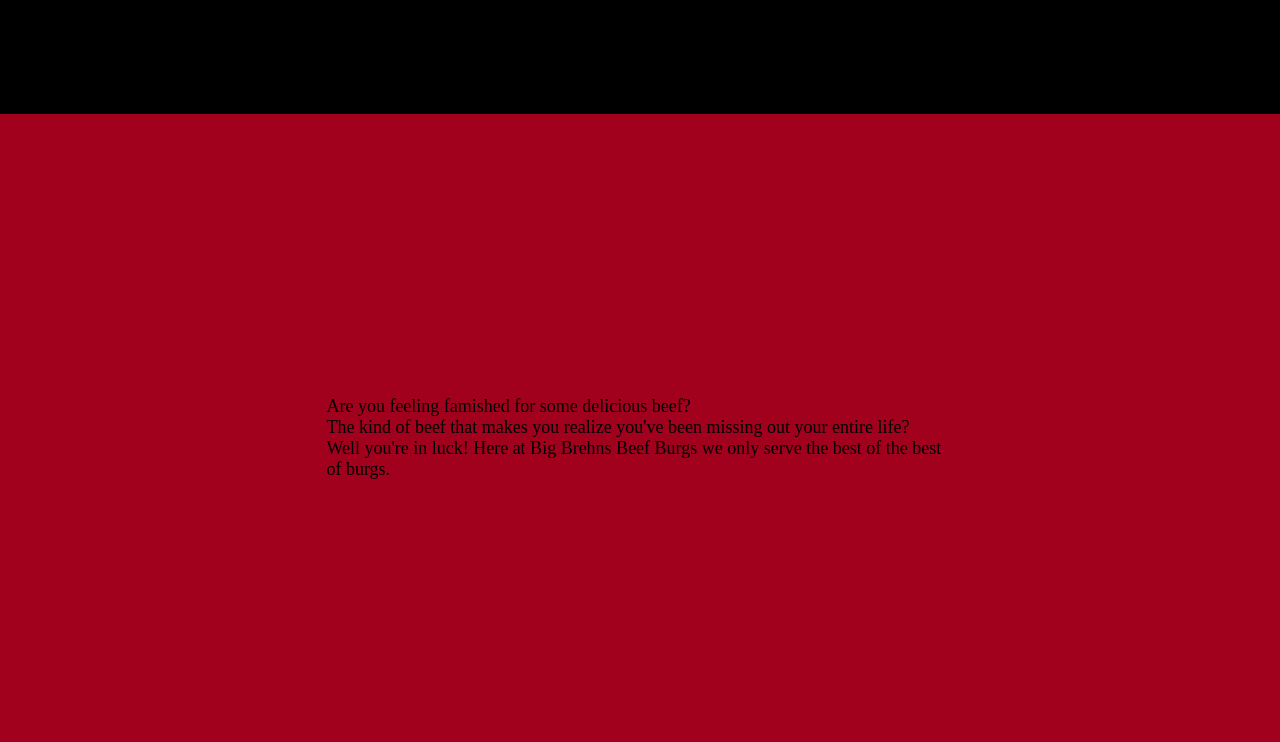
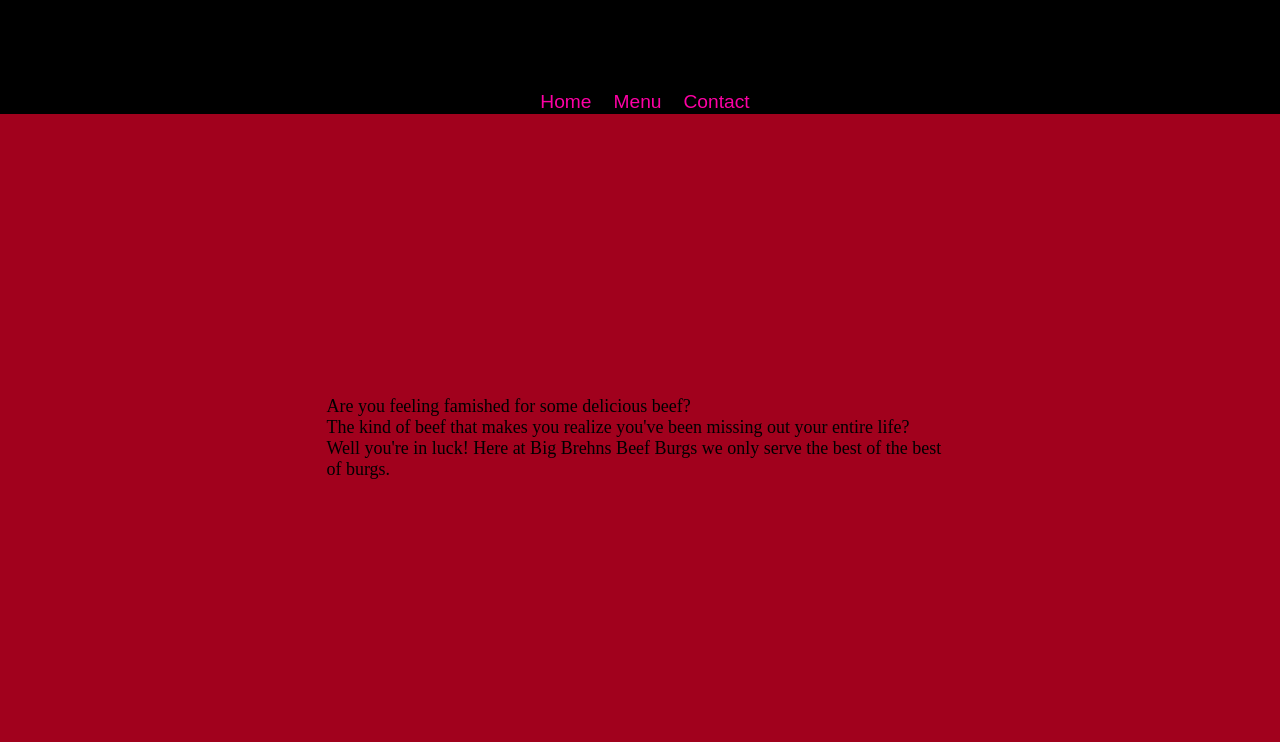
Before and after one commit to NummNuttzCDXX/restaurant, a plain HTML site: page index.html in a window 1280 px wide. Shown: the top 742 px of the page. Drawn offline with Linux system fonts and the light colour scheme.

Commit message:
Change button color

```diff
--- a/style.css
+++ b/style.css
@@ -31,6 +31,7 @@ header button {
     appearance: none;
     border: none;
 	background-color: rgba(255, 255, 255, 0);
+	color: rgb(253, 0, 164);
 }
 
 /* Add active class when :active */
```
